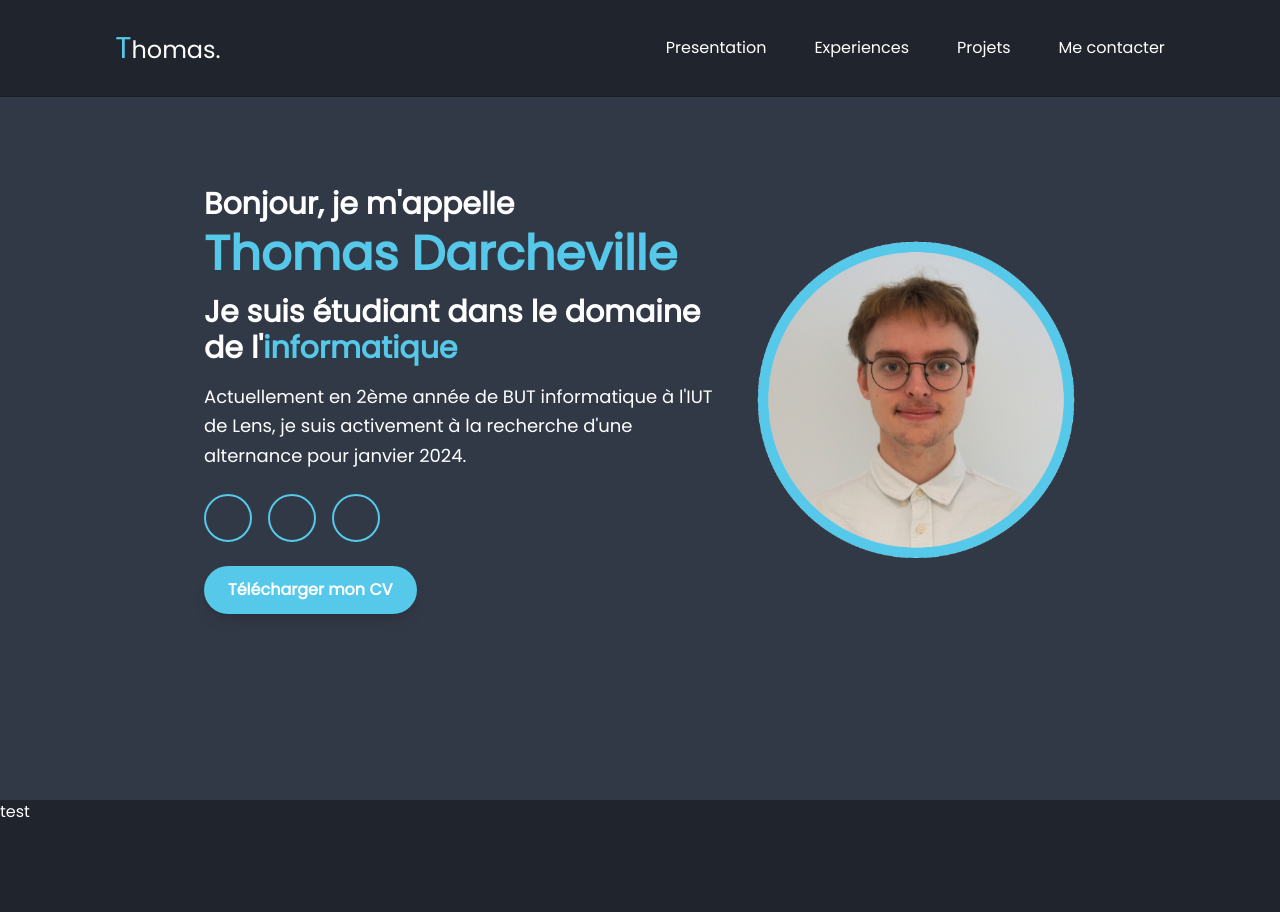
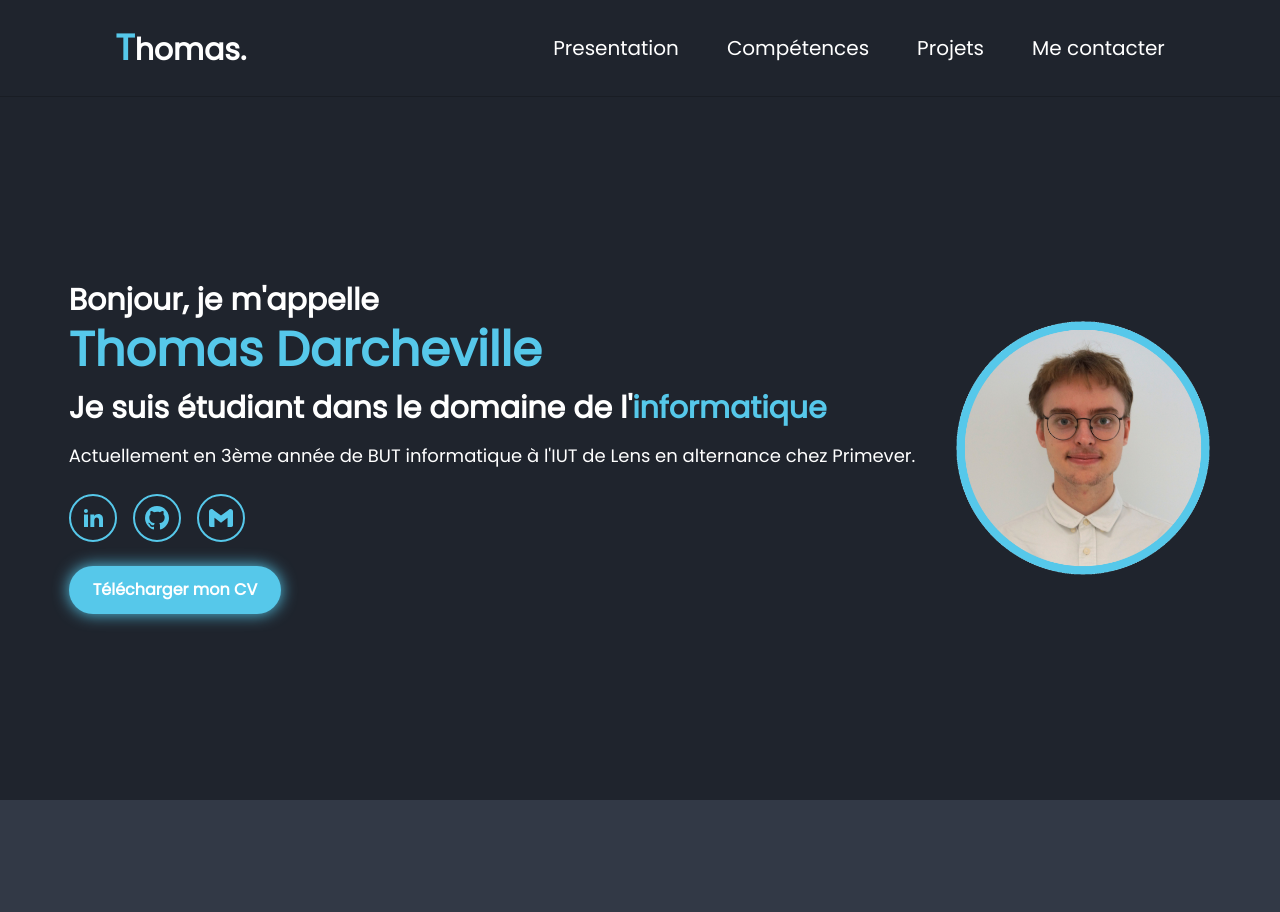
Before and after one commit to DarchevilleThomas/PortfolioNextJS, a Next.js app: page / in a window 1280 px wide. Shown: the top 912 px of the page. Built offline with nearby package versions, Linux system fonts and the light colour scheme.

Commit message:
:sparkles: Presentation page created.

```diff
--- a/src/app/page.tsx
+++ b/src/app/page.tsx
@@ -1,13 +1,16 @@
 import Presentation from "@/app/ui/sections/Presentation";
+import Competences from "@/app/ui/sections/Competences";
+import Projets from "@/app/ui/sections/Projets";
+import Contact from "@/app/ui/sections/Contact";
 
 export default function Home() {
 
-  return (
-      <div>
-          <Presentation  />
-          <div id='test2' className="w-full h-screen">
-              test
-          </div>
-      </div>
-  );
+    return (
+        <div>
+            <Presentation />
+            <Competences />
+            <Projets />
+            <Contact />
+        </div>
+    );
 }
--- a/src/app/ui/navbar/Link.tsx
+++ b/src/app/ui/navbar/Link.tsx
@@ -9,7 +9,7 @@ const Link = ({link, onClick}: Props) => {
 
     return (
         <a href={link.path} onClick={onClick}
-           className='hover:text-primary transition duration-300'>
+           className='hover:text-primary transition duration-300 text-xl'>
             {link.name}
         </a>
     )
--- a/src/app/ui/navbar/Navbar.tsx
+++ b/src/app/ui/navbar/Navbar.tsx
@@ -11,7 +11,7 @@ const Navbar = () => {
 
     const links: LinkType[] = [
         { name: "Presentation", path: "#presentation" },
-        { name: "Experiences", path: "#experiences" },
+        { name: "Compétences", path: "#competences" },
         { name: "Projets", path: "#projets" },
         { name: "Me contacter", path: "#contact" }
     ];
@@ -23,7 +23,7 @@ const Navbar = () => {
             <ThomasLogo />
 
             {/* Liens de navigation visibles uniquement sur les écrans moyens et plus grands */}
-            <div className="hidden md:flex gap-12">
+            <div className="hidden lg:flex gap-12">
                 {links.map((link) =>
                     <Link key={link.name} link={link} />
                 )}
@@ -34,7 +34,7 @@ const Navbar = () => {
                 onClick={() => setOpen(!open)}
                 src="/icons/hamburger-menu.svg"
                 alt="hamburger-menu-icon"
-                className="md:hidden absolute top-6 right-12 hover:cursor-pointer"
+                className="lg:hidden absolute top-6 right-12 hover:cursor-pointer"
             />
 
             {/* Menu mobile pour petits écrans avec animation */}
--- a/src/app/ui/navbar/ThomasLogo.tsx
+++ b/src/app/ui/navbar/ThomasLogo.tsx
@@ -1,8 +1,8 @@
 const ThomasLogo = () => {
 
     return (
-        <a href="#presentation" className='text-2xl'>
-            <span className='text-primary text-3xl'>T</span>homas.
+        <a href="#presentation" className='text-3xl font-semibold'>
+            <span className='text-primary text-4xl'>T</span>homas.
         </a>
     )
 }
--- /dev/null
+++ b/src/app/ui/sections/Competences.tsx
@@ -0,0 +1,10 @@
+const Competences = () => {
+
+    return (
+        <div id="competences" className="h-screen w-full bg-dark-light flex flex-col items-center pt-28">
+            <p className="text-4xl font-bold">Mes <span className="text-primary">compétences</span></p>
+        </div>
+    )
+}
+
+export default Competences
--- /dev/null
+++ b/src/app/ui/sections/Contact.tsx
@@ -0,0 +1,10 @@
+const Contact = () => {
+
+    return (
+        <div id="contact" className="h-screen w-full bg-dark-light flex flex-col items-center pt-28">
+            <p className="text-4xl font-bold">Me <span className="text-primary">contacter</span></p>
+        </div>
+    );
+};
+
+export default Contact;
--- a/src/app/ui/sections/Presentation.tsx
+++ b/src/app/ui/sections/Presentation.tsx
@@ -1,44 +1,67 @@
 const Presentation = () => {
 
     return (
-        <section id="presentation" className="bg-dark-light w-full h-screen flex flex-col md:flex-row justify-center items-center gap-10 p-6">
-            <div className="accueil-contenu max-w-lg text-center md:text-left">
-                <h3 className="text-3xl font-bold">Bonjour, je m'appelle</h3>
-                <h1 className="text-5xl font-bold text-primary mt-2">Thomas Darcheville</h1>
-                <h3 className="text-3xl font-bold mt-4">Je suis étudiant dans le domaine de l'<span
-                    className="text-primary">informatique</span></h3>
-                <p className="text-lg mt-4 leading-relaxed">
-                    Actuellement en 2ème année de BUT informatique à l'IUT de Lens, je suis activement à la recherche
-                    d'une alternance pour janvier 2024.
+        <div id="presentation" className="h-screen flex flex-col">
+            {/* Permet de combler l'emplacement de la navbar */}
+            <div className="h-16 py-12" />
+
+            <section
+                className="flex-grow w-full h-full flex flex-col md:flex-row justify-center items-center gap-6 md:gap-10 p-4 md:p-6">
+                <div className="text-center md:text-left">
+                    <h3 className="text-2xl md:text-3xl font-bold">Bonjour, je m'appelle</h3>
+                    <h1 className="text-4xl md:text-5xl font-bold text-primary mt-2">Thomas Darcheville</h1>
+                    <h3 className="text-2xl md:text-3xl font-bold mt-4">
+                        Je suis étudiant dans le domaine de l'<span className="text-primary">informatique</span>
+                    </h3>
+                    <p className="text-base md:text-lg mt-4 leading-relaxed">
+                        Actuellement en 3ème année de BUT informatique à l'IUT de Lens en alternance chez Primever.
                     </p>
 
+                    {/* Réseaux sociaux */}
                     <div className="social-media flex justify-center md:justify-start mt-6 space-x-4">
                         <a href="https://linkedin.com/in/thomas-darcheville" target="_blank"
-                       className="w-12 h-12 flex justify-center items-center border-2 border-primary rounded-full text-primary hover:bg-primary hover:text-white transition">
-                        <i className="bx bxl-linkedin text-2xl"></i>
+                           className="w-10 h-10 md:w-12 md:h-12 flex justify-center items-center border-2 border-primary rounded-full text-primary hover:bg-primary hover:text-white transition">
+                            <svg xmlns="http://www.w3.org/2000/svg" viewBox="0 0 24 24"
+                                 className="w-5 h-5 md:w-6 md:h-6 fill-current">
+                                <path fill="currentColor"
+                                      d="M6.94 5a2 2 0 1 1-4-.002a2 2 0 0 1 4 .002M7 8.48H3V21h4zm6.32 0H9.34V21h3.94v-6.57c0-3.66 4.77-4 4.77 0V21H22v-7.93c0-6.17-7.06-5.94-8.72-2.91z" />
+                            </svg>
                         </a>
+
                         <a href="https://github.com/DarchevilleThomas" target="_blank"
-                       className="w-12 h-12 flex justify-center items-center border-2 border-primary rounded-full text-primary hover:bg-primary hover:text-white transition">
-                        <i className="bx bxl-github text-2xl"></i>
+                           className="w-10 h-10 md:w-12 md:h-12 flex justify-center items-center border-2 border-primary rounded-full text-primary hover:bg-primary hover:text-white transition">
+                            <svg xmlns="http://www.w3.org/2000/svg" fill="currentColor" viewBox="0 0 24 24"
+                                 className="w-5 h-5 md:w-6 md:h-6">
+                                <path
+                                    d="M12 0C5.373 0 0 5.373 0 12c0 5.303 3.438 9.8 8.205 11.387.599.111.82-.26.82-.577 0-.285-.01-1.04-.016-2.04-3.338.726-4.042-1.61-4.042-1.61-.546-1.387-1.333-1.756-1.333-1.756-1.09-.745.082-.729.082-.729 1.205.085 1.84 1.237 1.84 1.237 1.07 1.835 2.809 1.305 3.495.997.108-.775.418-1.305.761-1.605-2.665-.305-5.466-1.332-5.466-5.93 0-1.31.468-2.38 1.236-3.22-.123-.305-.536-1.53.117-3.18 0 0 1.008-.322 3.3 1.23a11.471 11.471 0 013.003-.403c1.02.004 2.048.137 3.003.403 2.29-1.552 3.297-1.23 3.297-1.23.655 1.65.242 2.875.12 3.18.77.84 1.235 1.91 1.235 3.22 0 4.61-2.803 5.624-5.475 5.92.43.371.814 1.103.814 2.222 0 1.606-.014 2.9-.014 3.293 0 .32.218.694.826.576C20.565 21.796 24 17.303 24 12c0-6.627-5.373-12-12-12z" />
+                            </svg>
                         </a>
+
                         <a href="mailto:darcheville.toma@gmail.com" target="_blank"
-                       className="w-12 h-12 flex justify-center items-center border-2 border-primary rounded-full text-primary hover:bg-primary hover:text-white transition">
-                        <i className="bx bxl-gmail text-2xl"></i>
+                           className="w-10 h-10 md:w-12 md:h-12 flex justify-center items-center border-2 border-primary rounded-full text-primary hover:bg-primary hover:text-white transition">
+                            <svg xmlns="http://www.w3.org/2000/svg" viewBox="0 0 24 24"
+                                 className="w-5 h-5 md:w-6 md:h-6 fill-current">
+                                <path fill="currentColor"
+                                      d="M24 5.457v13.909c0 .904-.732 1.636-1.636 1.636h-3.819V11.73L12 16.64l-6.545-4.91v9.273H1.636A1.636 1.636 0 0 1 0 19.366V5.457c0-2.023 2.309-3.178 3.927-1.964L5.455 4.64L12 9.548l6.545-4.91l1.528-1.145C21.69 2.28 24 3.434 24 5.457" />
+                            </svg>
                         </a>
                     </div>
 
+                    {/* Bouton de téléchargement du CV */}
                     <a href="/resources/CV-Darcheville-Thomas.pdf"
-                   className="inline-block mt-6 px-6 py-3 bg-primary text-white font-semibold rounded-full shadow-lg hover:shadow-none transition"
+                       className="inline-block mt-6 px-6 py-3 bg-primary text-white font-semibold rounded-full shadow-[0_0_1rem] shadow-primary hover:shadow-none transition"
                        download="">
                         Télécharger mon CV
                     </a>
                 </div>
 
-            <div className="accueil-photo">
-                <img src="/images/photo.png" alt="Photo Accueil" className="w-80 rounded-full object-cover" />
+                {/* Photo de profil */}
+                <div>
+                    <img src="/images/photo.png" alt="Photo Accueil"
+                         className="w-40 md:w-52 lg:w-64 rounded-full object-cover" />
                 </div>
             </section>
-
+        </div>
     );
 };
 
--- /dev/null
+++ b/src/app/ui/sections/Projets.tsx
@@ -0,0 +1,10 @@
+const Projets = () => {
+
+    return (
+        <div id="projets" className="h-screen w-full bg-dark flex flex-col items-center pt-28">
+            <p className="text-4xl font-bold">Mes <span className="text-primary">projets</span></p>
+        </div>
+    )
+}
+
+export default Projets
```
Lines whose indentation alone changed are shown as unchanged.
